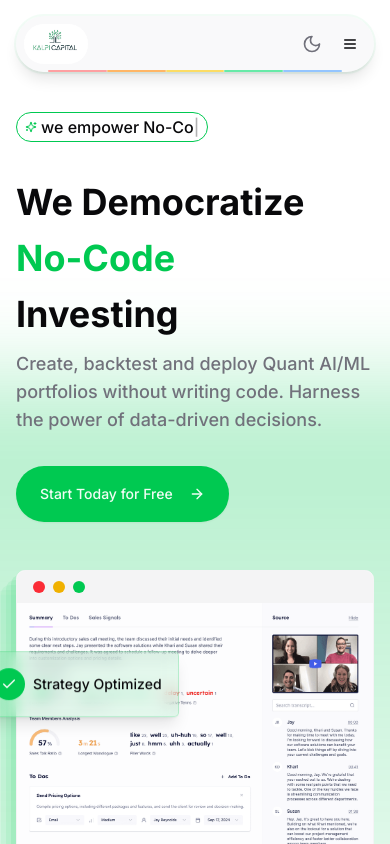
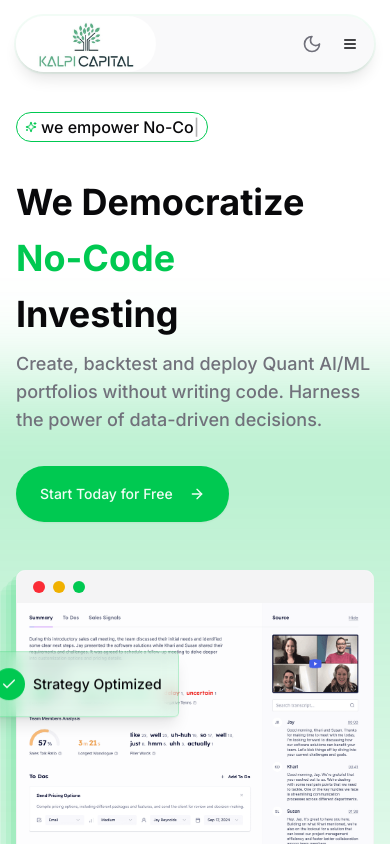
Before and after one commit to harshG775/kalpi-capital-landing, a Next.js app: page /v3 in a window 390 px wide. Shown: the top 844 px of the page. Built offline with nearby package versions, Linux system fonts and the light colour scheme.

Commit message:
feat: enhance Navbar component with scroll detection and responsive styling

```diff
--- a/src/app/v3/_components/Navbar.tsx
+++ b/src/app/v3/_components/Navbar.tsx
@@ -3,11 +3,12 @@ import { cn } from "@/lib/utils";
 import { Menu, Moon, Sun, X } from "lucide-react";
 import Image from "next/image";
 import Link from "next/link";
-import { useState } from "react";
+import { useEffect, useState } from "react";
 import { motion, AnimatePresence } from "framer-motion";
 import { useTheme } from "next-themes";
 
 export default function Navbar() {
+    const [isTop, setIsTop] = useState(true);
     const { theme, setTheme } = useTheme();
 
     const [isOpen, setIsOpen] = useState(false);
@@ -92,17 +93,30 @@ export default function Navbar() {
         },
     };
 
+    useEffect(() => {
+        const handleScroll = () => {
+            setIsTop(window.scrollY === 0);
+        };
+        window.addEventListener("scroll", handleScroll);
+        return () => {
+            window.removeEventListener("scroll", handleScroll);
+        };
+    }, []);
     return (
-        <div className="fixed top-0 right-0 left-0 p-4 z-50">
+        <div
+            className={`fixed top-0 right-0 left-0 p-4 z-50 ${
+                isTop ? "max-w-[96rem]" : "max-w-6xl"
+            } mx-auto transition-[max-width] duration-300`}
+        >
             <nav className="rounded-full outline-2 outline-primary/5 flex justify-between items-center px-2 py-2 bg-muted/50 backdrop-blur shadow-lg relative z-50">
                 <div>
-                    <Link href="/" className="bg-white h-10 w-16 relative flex items-center justify-center  rounded-4xl overflow-hidden">
+                    <Link href="/" className=" h-10 relative flex items-center justify-center">
                         <Image
-                            src="/kalpi-logo.jpeg"
+                            src="/logo/icon.jpeg"
                             alt="Kalpi Logo"
-                            width={100}
-                            height={100}
-                            className=" w-auto object-contain absolute bottom-0.5"
+                            width={140}
+                            height={120}
+                            className="h-14 object-contain relative -left-2 rounded-full p-1 bg-white"
                         />
                     </Link>
                 </div>
@@ -192,13 +206,6 @@ export default function Navbar() {
                     </motion.div>
                 )}
             </AnimatePresence>
-
-            {/* Desktop Rainbow Bar */}
-            <div className="rounded-full flex h-0.5 px-8 relative bottom-0.5 z-50">
-                {["bg-red-400", "bg-orange-400", "bg-yellow-400", "bg-green-400", "bg-blue-400"].map((color, index) => (
-                    <div key={index} className={cn(color, "h-0.5 flex-1 opacity-60 rounded-full ")} />
-                ))}
-            </div>
         </div>
     );
 }
```
